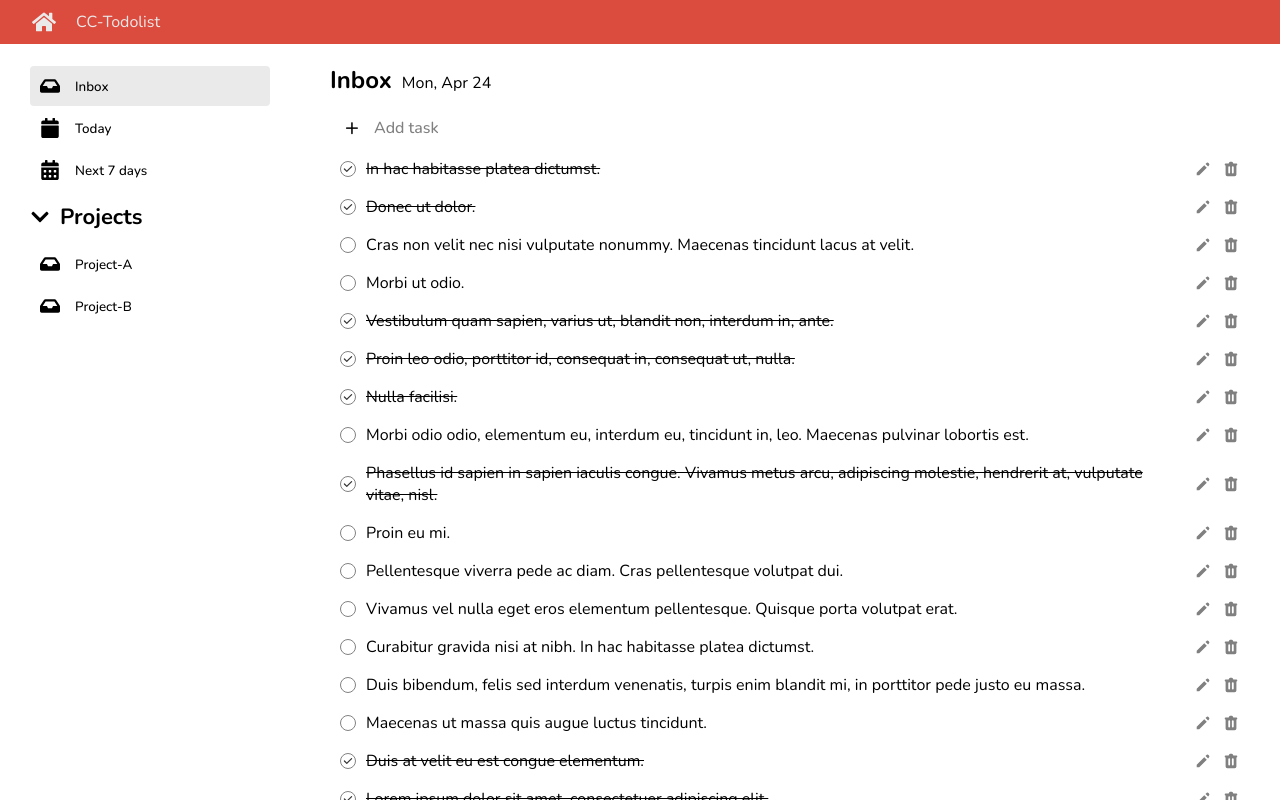
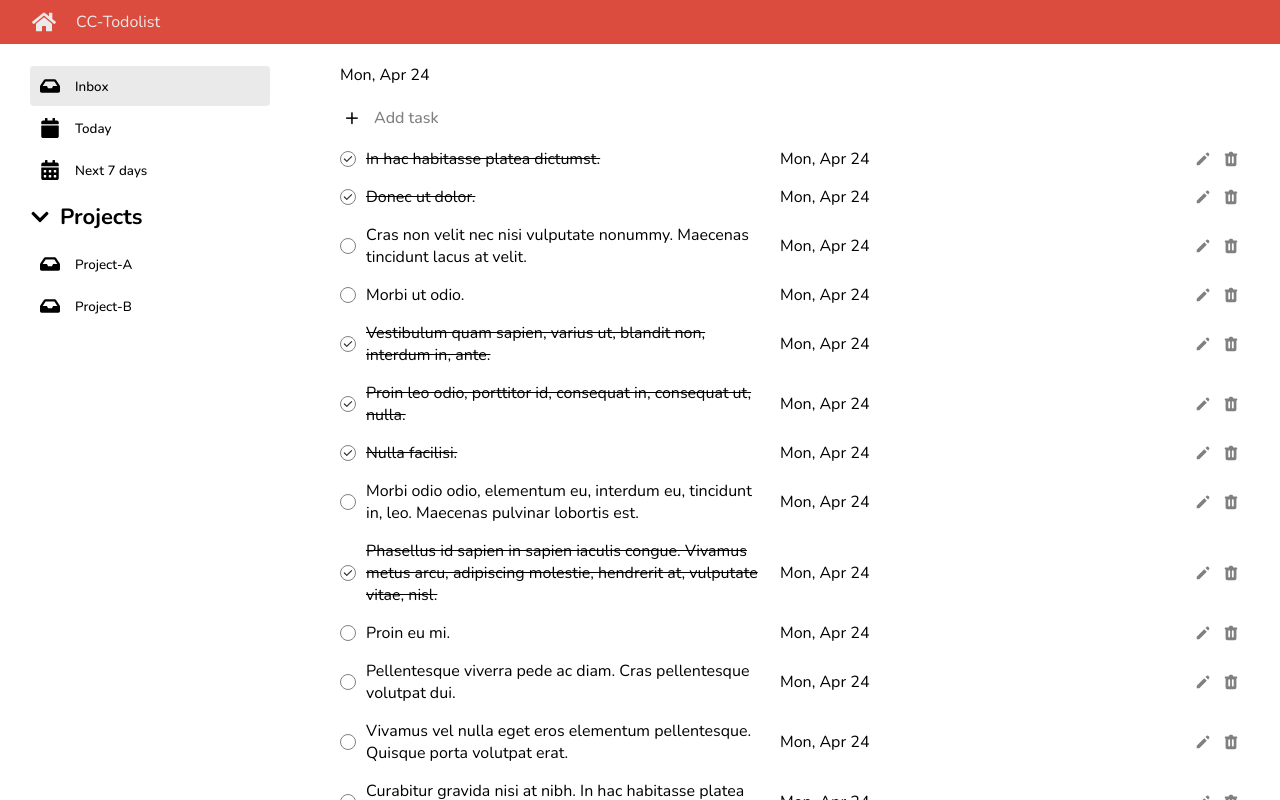
Before and after one commit to Krittayot007/CC-React-Todolist, a React (Create React App) app: page / in a window 1280 px wide. Built offline with nearby package versions, Linux system fonts and the light colour scheme.

Commit message:
add more prop type

```diff
--- a/package.json
+++ b/package.json
@@ -6,6 +6,7 @@
     "@testing-library/jest-dom": "^5.16.5",
     "@testing-library/react": "^13.4.0",
     "@testing-library/user-event": "^13.5.0",
+    "prop-types": "^15.8.1",
     "react": "^18.2.0",
     "react-dom": "^18.2.0",
     "react-icons": "^4.8.0",
--- a/src/components/Todo/TodoContent.jsx
+++ b/src/components/Todo/TodoContent.jsx
@@ -22,11 +22,44 @@ export function TodoContent() {
     setTodos(currentState => [newtTodoObj, ...currentState]);
   }
 
+  // UPDATE-TODO
+  const handleEdittodo = (todoId, updateObj) => {
+
+    // Modufy Array
+    // #1 FindIndex
+    const foundedIndex = todos.findIndex(todoObj => todoObj.id === todoId)
+
+    // notfounded
+    if(foundedIndex === -1) return;
+
+    // founded
+    const newTodos = [...todos];
+    newTodos[foundedIndex] = {...newTodos[foundedIndex],task : updateObj};
+    setTodos(newTodos);
+  }
+
+  const handleDelete = (todoId) => {
+
+    // Logic : Manipulate Array
+
+    // #1
+    // const foundedIndex = todos.findIndex(todoObj => todoObj.id === todoId)
+    // if(foundedIndex == -1) return;
+    // const newTodos = [...todos]
+    // newTodos.splice(foundedIndex,1)
+    // setTodos(newTodos)
+
+    // #2
+    setTodos(curr=> curr.filter((todoObj)=> todoObj.id !== todoId))
+}
+
+
+
     return (
       <main className="content">
         <TodoHeader />
         <AddTodo onAddTodo={handleAddTodo}/>
-        <TodoLists todos={todos}/>
+        <TodoLists todos={todos} onEditTodo={handleEdittodo} onDeleteTodo={handleDelete}/>
       </main>
     );
 }
--- a/src/components/Todo/TodoForm.jsx
+++ b/src/components/Todo/TodoForm.jsx
@@ -1,9 +1,22 @@
 import styles from './TodoForm.module.scss'
 import React, {useState} from 'react';
+import PropTypes from 'prop-types';
 
-export function TodoForm ({onSetIsShowForm, onAddTodo, submitText, oldTask}) {
+TodoForm.propTypes = {
+    submitText: PropTypes.string.isRequired,
+    onSetIsShowForm: PropTypes.func.isRequired,
+    onAddTodo: PropTypes.func,
+    onEditTodo: PropTypes.func,
+    todo : PropTypes.oneOfType([
+      PropTypes.object,
+      undefined
+    ])
+}
 
-  const [task, setTask] = useState(oldTask || '');
+
+export function TodoForm ({onSetIsShowForm, onAddTodo, onEditTodo, submitText, todo}) {
+
+  const [task, setTask] = useState(todo?.task || '');
   const [isError, setIsError] = useState(false)
 
   const handleSubmit = (e) => {
@@ -12,10 +25,11 @@ export function TodoForm ({onSetIsShowForm, onAddTodo, submitText, oldTask}) {
     if(task.trim() === '') {
       setIsError(true);
       return;
-    } else {
+    }
       // validate pass , execute add to do
-      onAddTodo(task) //from <TodoContent />
-    }
+       //from <TodoContent />
+      if(todo) onEditTodo(todo.id,task);
+      else onAddTodo(task);
 
     // จบ add mode
     onSetIsShowForm(false);
--- a/src/components/Todo/TodoHeader.jsx
+++ b/src/components/Todo/TodoHeader.jsx
@@ -1,12 +1,24 @@
 import styles from './TodoHeader.module.scss'
+import {getFormattedDate} from '../../utils/DateUtills'
+// export function TodoHeader(props) {
+//     const now = new Date();
+//     const options = { weekday: 'short', month: 'short', day: 'numeric' };
+//     // console.log(now.toLocaleDateString('en-US',options))
+//     console.log(props.title)  // Today
+//     console.log(props.titel) // undefined
+//     return (
+//         <div className={styles.header}>
+//             <h1>{props.title}</h1>
+//             <p>{now.toLocaleDateString('en-US', options)}</p>
+//         </div>
+//     );
+// }
 
-export function TodoHeader () {
-    const now = new Date();
-    const options = {weekday: 'short', month: 'short', day:'numeric'};
+export function TodoHeader({title}) {
     return (
         <div className={styles.header}>
-            <h2>Inbox</h2>
-            <p>{now.toLocaleDateString('en-US',options)}</p>
+            <h1>{title}</h1>
+            <p>{getFormattedDate(Date.now())}</p>
         </div>
     );
-};
+}
--- a/src/components/Todo/TodoItem.jsx
+++ b/src/components/Todo/TodoItem.jsx
@@ -2,8 +2,9 @@ import styles from './TodoItem.module.scss';
 import { useState } from 'react';
 import { HiCheck, HiPencil, HiTrash } from 'react-icons/hi';
 import { TodoForm } from './TodoForm';
+import { getFormattedDate } from '../../utils/DateUtills';
 
-export function TodoItem ({todo}) {
+export function TodoItem ({todo, onEditTodo, onDeleteTodo}) {
   // check === done
   const [isCheck, setIsCheck] = useState(todo.status);
   const [isEdit, setisEdit] = useState(false);
@@ -18,6 +19,7 @@ export function TodoItem ({todo}) {
 
   const handleDeleteTodo = () => {
 		console.log("delete")
+    onDeleteTodo(todo.id);
 	}
 
   let checkboxStyle = isCheck ?  styles.checkbox__icon__done:  styles.checkbox__icon;
@@ -30,7 +32,7 @@ export function TodoItem ({todo}) {
                 <HiCheck className={checkboxStyle} />
               </div>
               <p className={taskStyle}>{todo.task}</p>
-
+              <p>{getFormattedDate(todo.due_date)}</p>
               <div className={styles.edit__icon} onClick={handleOpenEditMode}>
                 <HiPencil />
               </div>
@@ -39,7 +41,7 @@ export function TodoItem ({todo}) {
                 <HiTrash />
               </div>
         </li>) :
-        <TodoForm submitText='Edit task' onSetIsShowForm={setisEdit} oldTask='old-task-name'/>}
+        <TodoForm submitText='Edit task' onSetIsShowForm={setisEdit} todo={todo} onEditTodo={onEditTodo}/>}
       </>
     );
 }
--- a/src/components/Todo/TodoLists.jsx
+++ b/src/components/Todo/TodoLists.jsx
@@ -1,10 +1,10 @@
 import { TodoItem } from "./TodoItem";
 
-export function TodoLists ({todos}) {
+export function TodoLists ({todos, onEditTodo, onDeleteTodo}) {
     return (
         <ul>
           {todos.map((todoObj) => (
-            <TodoItem key={todoObj.id} todo={todoObj}/>
+            <TodoItem key={todoObj.id} todo={todoObj} onEditTodo={onEditTodo} onDeleteTodo={onDeleteTodo}/>
           ))}
         </ul>
     )
--- /dev/null
+++ b/src/utils/DateUtills.js
@@ -0,0 +1,10 @@
+
+
+// OUTPUT : Wed, Apr 26
+export const getFormattedDate = () => {
+    const dayObj = new Date();
+    const options = {weekday: 'short', month: 'short', day:'numeric'};
+
+    let formattedDateStr = dayObj.toLocaleDateString(dayObj, options);
+    return formattedDateStr;
+}
```
Also changed, not shown: 1 other file (tests, documents, lock files or other folders).
